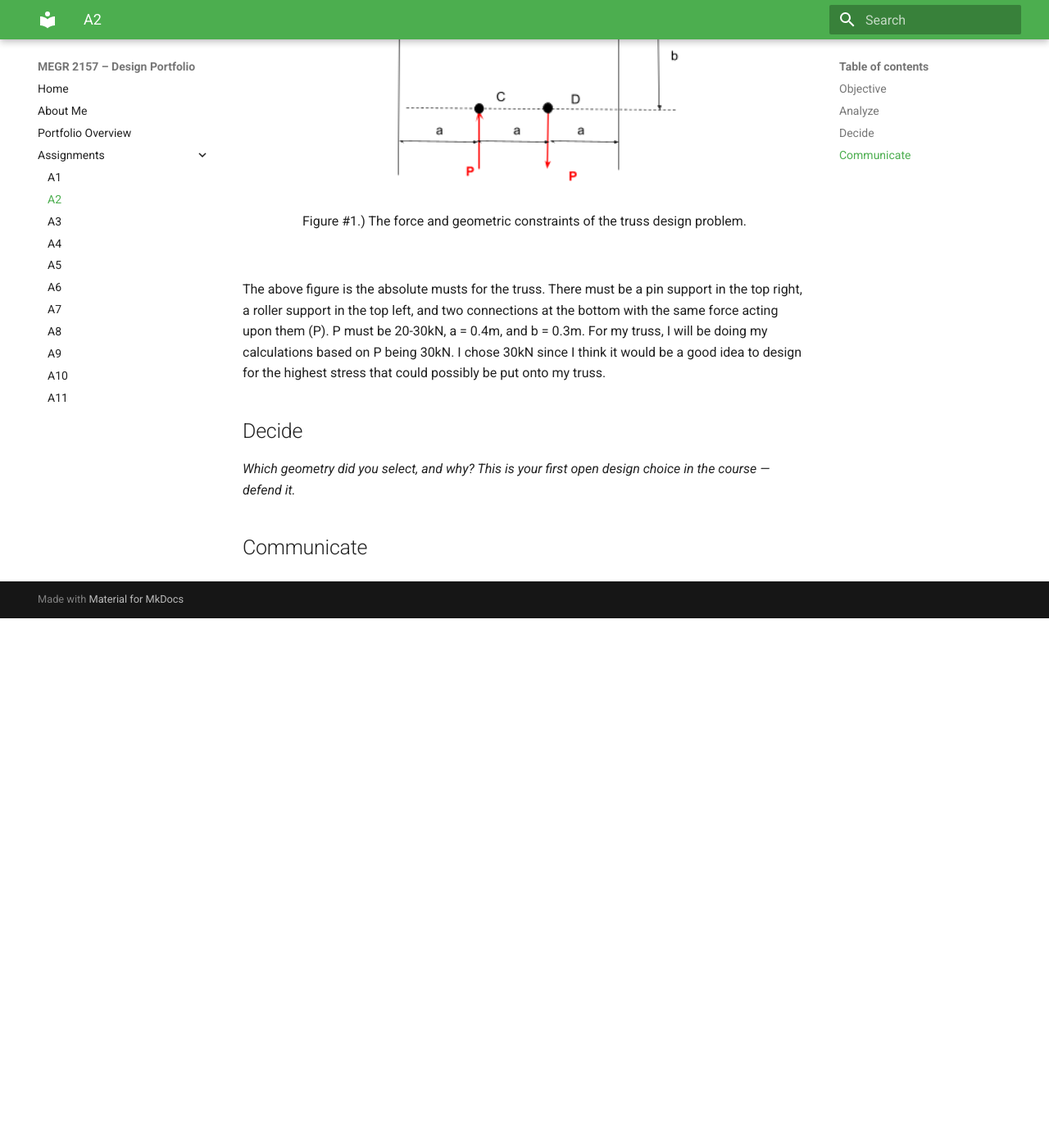
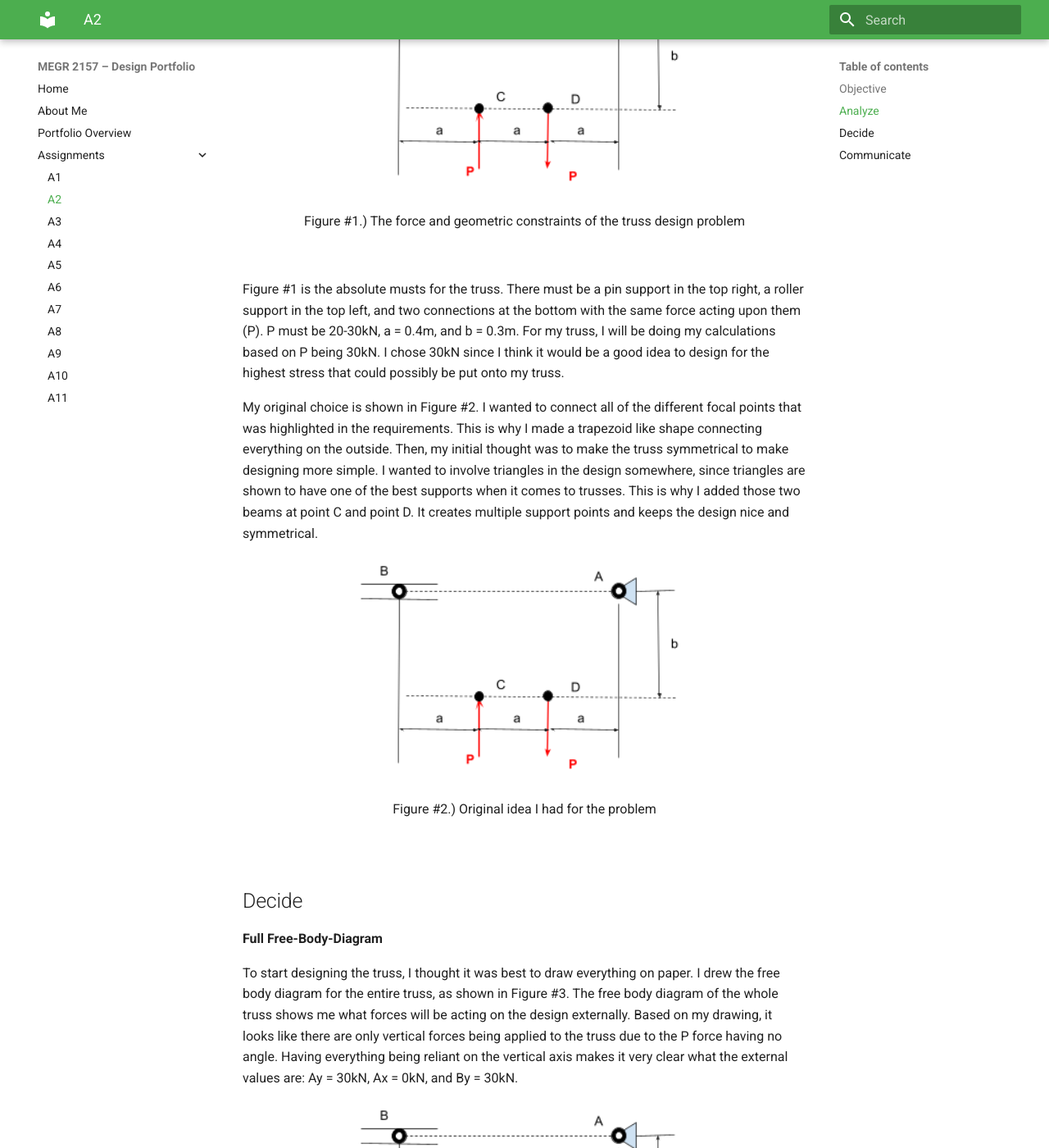
Before and after one commit to AndyChwalik/megr2157-portfolio, an MkDocs documentation site: the page built from docs/assignments/A02/index.md, in a window 1280 px wide and 1400 px high, scrolled down 654 px. Shown: the whole window at 82% size. Built offline with MkDocs 1.6.1 and Material for MkDocs 9.7.7, drawn with Linux system fonts in a browser that asks for light colours; before the commit the page ends 1408 px from its top, so only the background shows below that; some of the changed text lies outside the part shown.

Commit message:
Update index.md

```diff
--- a/docs/assignments/A02/index.md
+++ b/docs/assignments/A02/index.md
@@ -16,14 +16,47 @@
 
 <div align="center">
   <img src="Truss_Requirements.png" width="400">
-  <p>Figure #1.) The force and geometric constraints of the truss design problem.</p>
+  <p>Figure #1.) The force and geometric constraints of the truss design problem</p>
 </div> <br>
 
-The above figure is the absolute musts for the truss. There must be a pin support in the top right, a roller support in the top left, and two connections at the bottom with the same force acting upon them (P). P must be 20-30kN, a = 0.4m, and b = 0.3m. For my truss, I will be doing my calculations based on P being 30kN. I chose 30kN since I think it would be a good idea to design for the highest stress that could possibly be put onto my truss.
+Figure #1 is the absolute musts for the truss. There must be a pin support in the top right, a roller support in the top left, and two connections at the bottom with the same force acting upon them (P). P must be 20-30kN, a = 0.4m, and b = 0.3m. For my truss, I will be doing my calculations based on P being 30kN. I chose 30kN since I think it would be a good idea to design for the highest stress that could possibly be put onto my truss.
+
+My original choice is shown in Figure #2. I wanted to connect all of the different focal points that was highlighted in the requirements. This is why I made a trapezoid like shape connecting everything on the outside. Then, my initial thought was to make the truss symmetrical to make designing more simple. I wanted to involve triangles in the design somewhere, since triangles are shown to have one of the best supports when it comes to trusses. This is why I added those two beams at point C and point D. It creates multiple support points and keeps the design nice and symmetrical. <br>
+
+<div align="center">
+  <img src="Truss_Requirements.png" width="400">
+  <p>Figure #2.) Original idea I had for the problem</p>
+</div> <br>
+
+## Decide
+
+**Full Free-Body-Diagram**
+
+To start designing the truss, I thought it was best to draw everything on paper. I drew the free body diagram for the entire truss, as shown in Figure #3. The free body diagram of the whole truss shows me what forces will be acting on the design externally. Based on my drawing, it looks like there are only vertical forces being applied to the truss due to the P force having no angle. Having everything being reliant on the vertical axis makes it very clear what the external values are: Ay = 30kN, Ax = 0kN, and By = 30kN.<br>
+
+<div align="center">
+  <img src="Truss_Requirements.png" width="400">
+  <p>Figure #2.) Original idea I had for the problem</p>
+</div> <br>
+
+**Internal Forces**
+
+Once the external forces were found, it was time to analyze the internal forces. It didn't matter which side of the truss I started on, since the truss is symmetrical, but I decided to start at joint A as shown in Figure #4. At joint A, there were only two forces that were acting in the vertical direction. One of those forces was known, Ay, so I decided to do the sum of the y forces first. Solving the equation gave me the simple equation Fda = Ay(d/b). Now that I have the value of Fda, I can find the value of Fea since there are only two forces in the horizontal direction. Solving for Fea, I got the equation Fea = Fda(a/d). The calculated values were Fda = 50kN tension and Fea = 40kN compression. <br>
+
+<div align="center">
+  <img src="Truss_Requirements.png" width="400">
+  <p>Figure #2.) Original idea I had for the problem</p>
+</div> <br>
+
+I think the calculated values make sense since Fda has to be larger than Ay due to the fact that it is at an angle. The angle wasn't fully calculated out, since we knew the sides of the triangle, but I can assume that the angle is less than 45 degrees due to the fact the length of the adjacent side is longer than the length of the opposite side. Since the angle is less than 45 degrees, Fea should have a slightly larger internal force than Ay does.
+
+The next joint I decided to analyze was joint D because I would have all of the internal forces since the truss is symmetrical. As shown in Figure #5, there were two unknowns in the horizontal direction and only one unknown in the vertical direction. For this reason I decided to analyze the vertical forces first. I was confused while analyzing the vertical direction because after solving for Fed I get Fed = P - Fdax. Using the information from joint A, this would mean the internal force on Fed would be equal to 0kN. Once I got 0kN I thought that I messed up in my analysis and that I couldn't find Fcd. After thinking about it, I found out that ED and EC carry zero load for the truss. This means that Fcd = Fdax = Fea, which was found to be 40kN. The only change from Fea is that Fcd is in tension. <br>
+
+<div align="center">
+  <img src="Truss_Requirements.png" width="400">
+  <p>Figure #2.) Original idea I had for the problem</p>
+</div> <br>
 
 
 
-## Decide
-_Which geometry did you select, and why? This is your first open design choice in the course — defend it._
-
 ## Communicate
```
